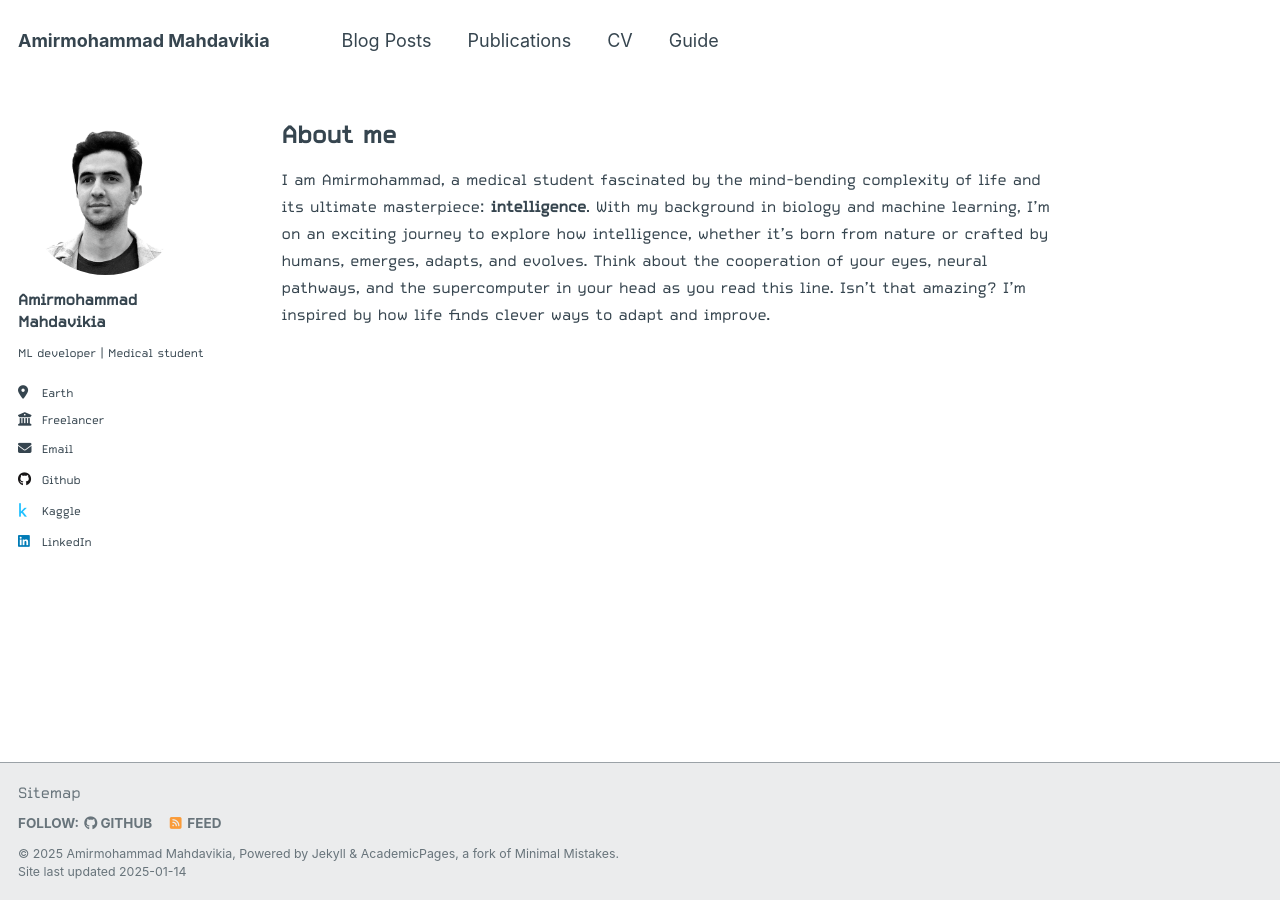
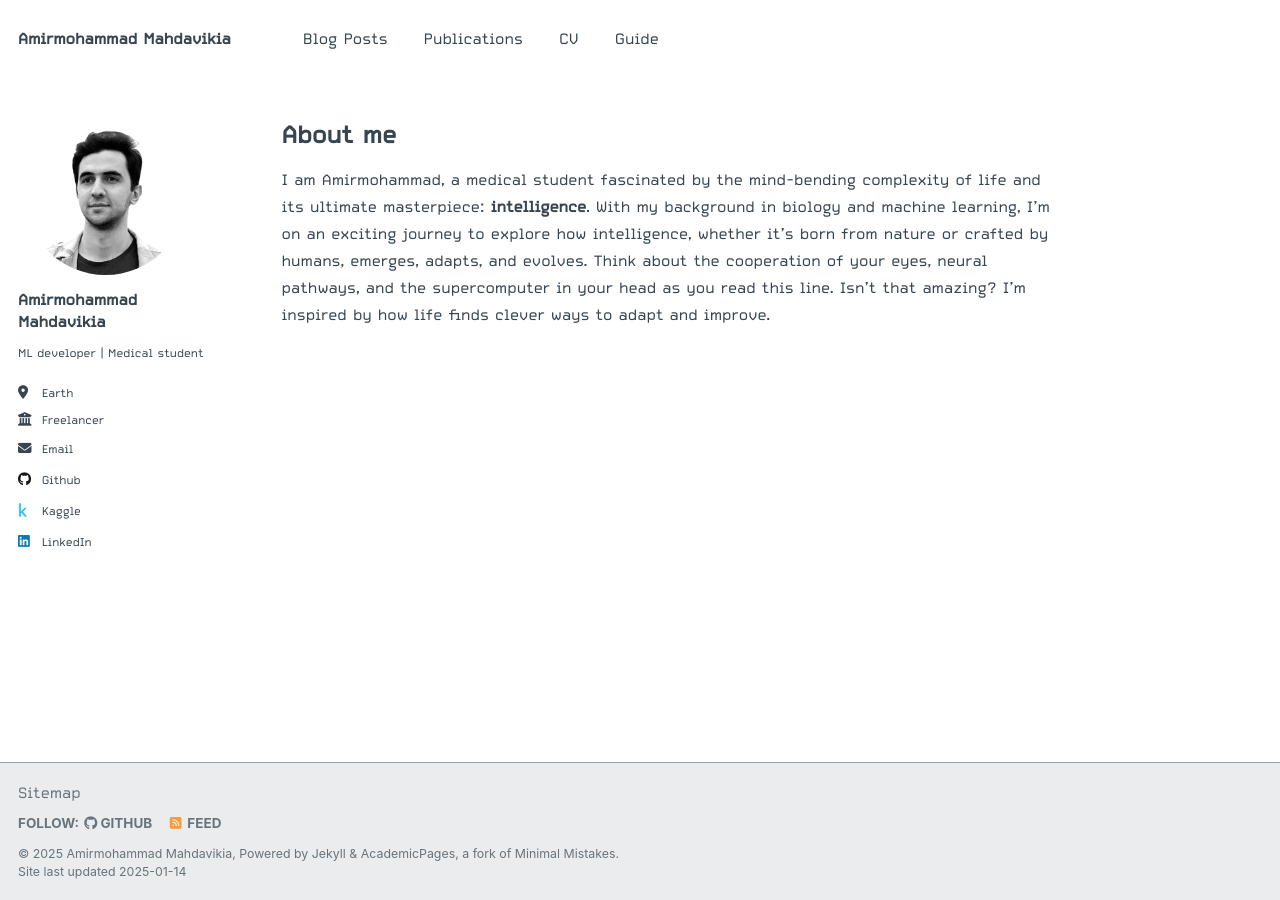
Before and after one commit to ammomahdavikia/ammomahdavikia.github.io, a Jekyll site: the page built from _pages/about.md, in a window 1280 px wide. Built offline with Jekyll 4.4.1, drawn with Linux system fonts in a browser that asks for light colours.

Commit message:
Change the fonts

```diff
--- a/_sass/_masthead.scss
+++ b/_sass/_masthead.scss
@@ -20,7 +20,7 @@
     @include container;
     @include clearfix;
     padding: 1em 1em 1em;
-    font-family: $sans-serif-narrow;
+    font-family: 'CarbonPlusRegular', $sans-serif-narrow;
 
     @include breakpoint($x-large) {
       max-width: $x-large;
```
